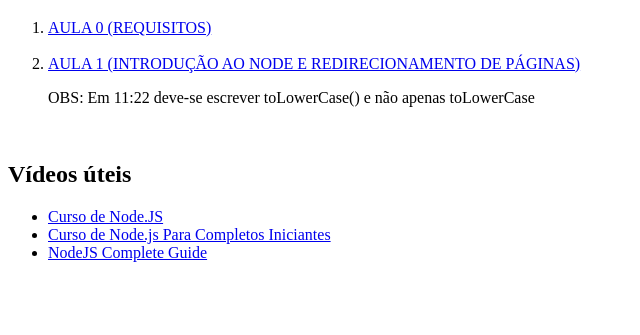
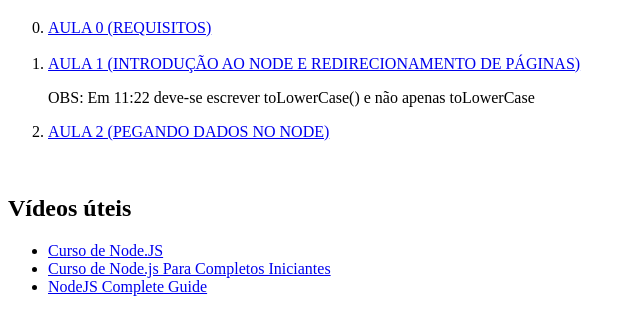
Before and after one commit to anjosdev/ctc, a plain HTML site: page index.html in a window 1280 px wide. Shown: the part 61-396 px from the top of the page, without its empty margins (0-640 px from the left). Drawn offline with Linux system fonts and the light colour scheme.

Commit message:
Adiciona aula 02

```diff
--- a/index.html
+++ b/index.html
@@ -8,11 +8,12 @@
 </head>
 <body>
     <h1>===AULAS DE NODE===</h1>
-    <ol>
+    <ol start="0">
         <li><a href="https://drive.google.com/file/d/1mcxdwwfdtkmWwW7_r6ABxCg2VAshuMeM/view?usp=share_link">AULA 0 (REQUISITOS)</a></li>
         <br>
         <li><a href="https://drive.google.com/file/d/14HLf_4l8cgMOjpNLCrMs2umep8cQ01Or/view?usp=sharing">AULA 1 (INTRODUÇÃO AO NODE E REDIRECIONAMENTO DE PÁGINAS)</a></li>
         <p>OBS: Em 11:22 deve-se escrever toLowerCase() e não apenas toLowerCase</p>
+        <li><a href="https://drive.google.com/file/d/1DKlgyTcvd0S_MjaiGzf87LYL7czyi8Ko/view?usp=sharing">AULA 2 (PEGANDO DADOS NO NODE)</a></li>
     </ol>
     <br>
     <h2>Vídeos úteis</h2>
```
